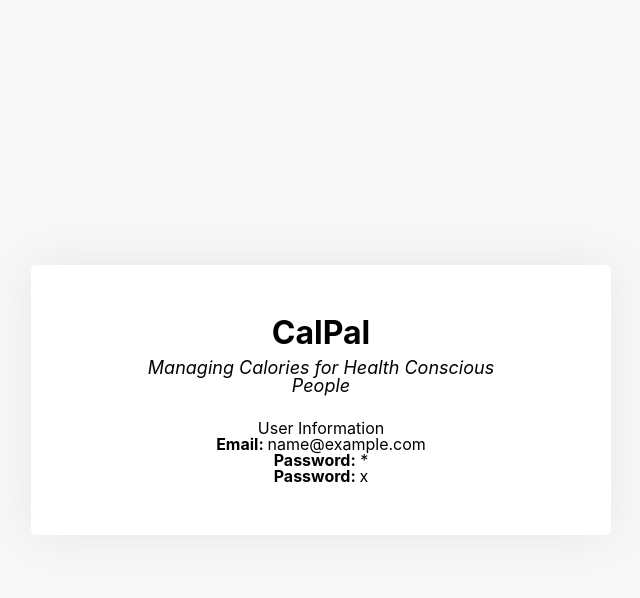
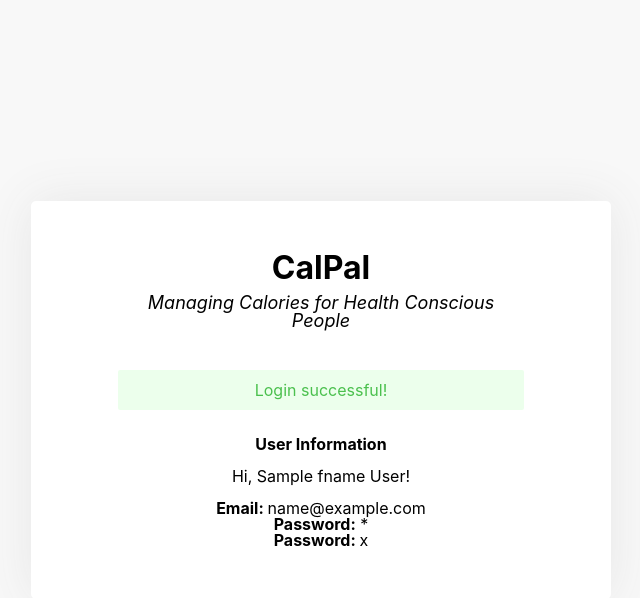
Before and after one commit to nattui/CalPal, a Flask app: template project/templates/app.html in a window 1280 px wide. Shown: the top 598 px of the page, without its empty margins (319-959 px from the left). Run offline with Flask 2, Linux system fonts and the light colour scheme; the template is opened without the code that fills it: most values are stand-ins (such as "Sample title", 1, 10 or a date in 2020); parts of the project's set-up code (start-up, migrations or seed data) failed here and were passed over.

Commit message:
Update app.html

```diff
--- a/project/templates/app.html
+++ b/project/templates/app.html
@@ -10,12 +10,21 @@
 
       <div class="center">
         <div>
-          <h1><a href="{{ url_for('main.home') }}">CalPal</a></h1>
+          <h1><a href="{{ url_for('main.login') }}">CalPal</a></h1>
           <h2>Managing Calories for Health Conscious People</h2>
-          <p>User Information</p>
         </div>
       </div>
 
+      <div class="success">
+        <p>Login successful!</p>
+      </div>
+
+      <br>
+      <p><b>User Information</b></p>
+
+      <br>
+      <p>Hi, {{ fname }} {{ lname }}!</p>
+      <br>
       <!-- Shows user information -->
       <p><b>Email: </b>{{ email }}</p>
       <p><b>Password:</b> {{ "*" * password|length }}</p>
```
